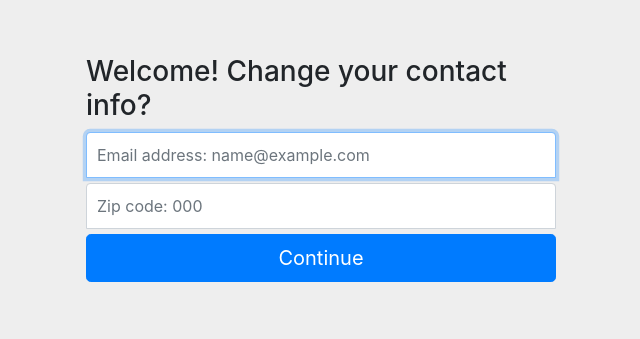
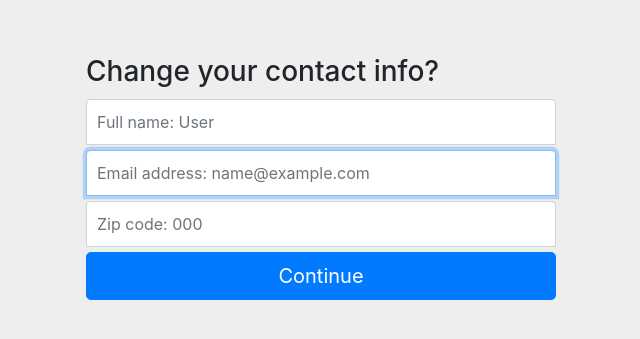
Before and after one commit to soapyking/sopo-kiosk, a Python web app: template kiosk/kiosk/templates/edit_info.html in a window 1280 px wide. Shown: the top 339 px of the page, without its empty margins (319-959 px from the left). Run offline with Jinja, Linux system fonts and the light colour scheme; the template is opened without the code that fills it: most values are stand-ins (such as "Sample title", 1, 10 or a date in 2020); some libraries are stand-ins or nearby versions.

Commit message:
Added full name section to user info form

```diff
--- a/kiosk/kiosk/templates/edit_info.html
+++ b/kiosk/kiosk/templates/edit_info.html
@@ -9,11 +9,13 @@
   {% block content %}
     <div class="container">
         <form class="form-signin" role="form" method="post">
-          <h3 class="form-signin-heading">Welcome! Change your contact info?</h3>
+          <h3 class="form-signin-heading">Change your contact info?</h3>
+          <input type="text" class="form-control" name="fullname"
+            placeholder="Full name: {% if fullname %}{{fullname}}{% else %}not yet set!{% endif %}">
           <input type="email" class="form-control" autofocus="" name="email"
-            placeholder="Email address{% if email %}: {{email}}{% else %}not yet set!{% endif %}">
+            placeholder="Email address: {% if email %}{{email}}{% else %}not yet set!{% endif %}">
           <input type="text" class="form-control" name="zip"
-            placeholder="Zip code{% if zip %}: {{zip}}{% else %}not yet set!{% endif %}">
+            placeholder="Zip code: {% if zip %}{{zip}}{% else %}not yet set!{% endif %}">
           <button class="btn btn-lg btn-primary btn-block" type="submit">Continue</button>
         </form>
       </div>
--- a/kiosk/kiosk/views/signin.py
+++ b/kiosk/kiosk/views/signin.py
@@ -28,16 +28,18 @@ def submit_signin():
 def emit_user_info():
 	uname = request.args['uname']
 	user = User.query.filter_by(uname=uname).first()
-	return render_template('edit_info.html', email=user.email, zip=user.zip)
+	return render_template('edit_info.html', email=user.email, zip=user.zip, fullname = user.fullname)
 
 @app.route('/edit_info', methods=["POST"])
 def submit_user_info():
 	email = request.form['email']
 	zip = request.form['zip']
+	fullname = request.form['fullname']
 	uname = request.args['uname']
 	user = User.query.filter_by(uname=uname).first()
 	user.email = email if len(email) > 0 else user.email
 	user.zip = zip if len(zip) > 0 else user.zip
+	user.fullname = fullname if len(fullname) > 0 else user.fullname
 	db.session.add(user)
 	db.session.commit()
 	return redirect(url_for('emit_waiver'))
```
